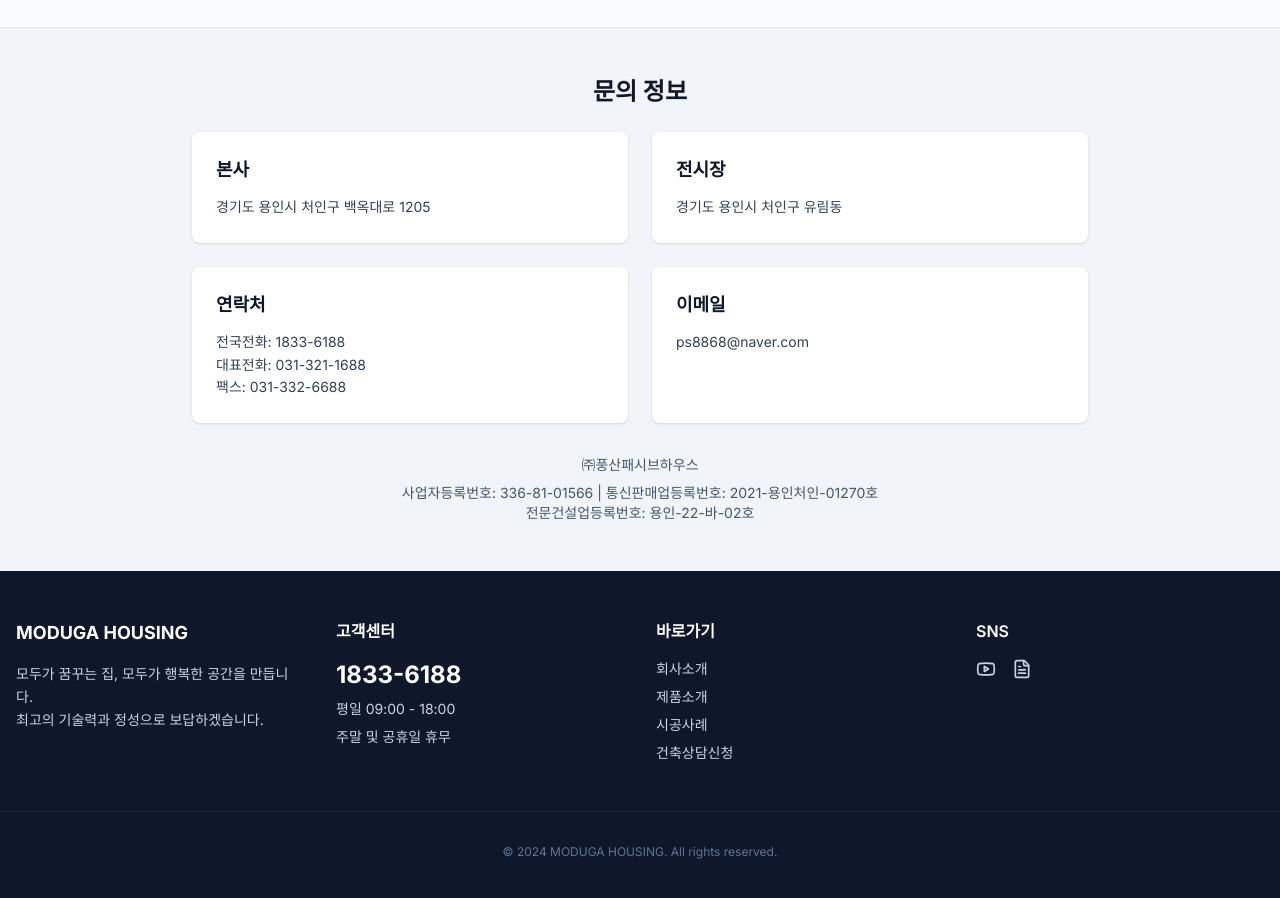
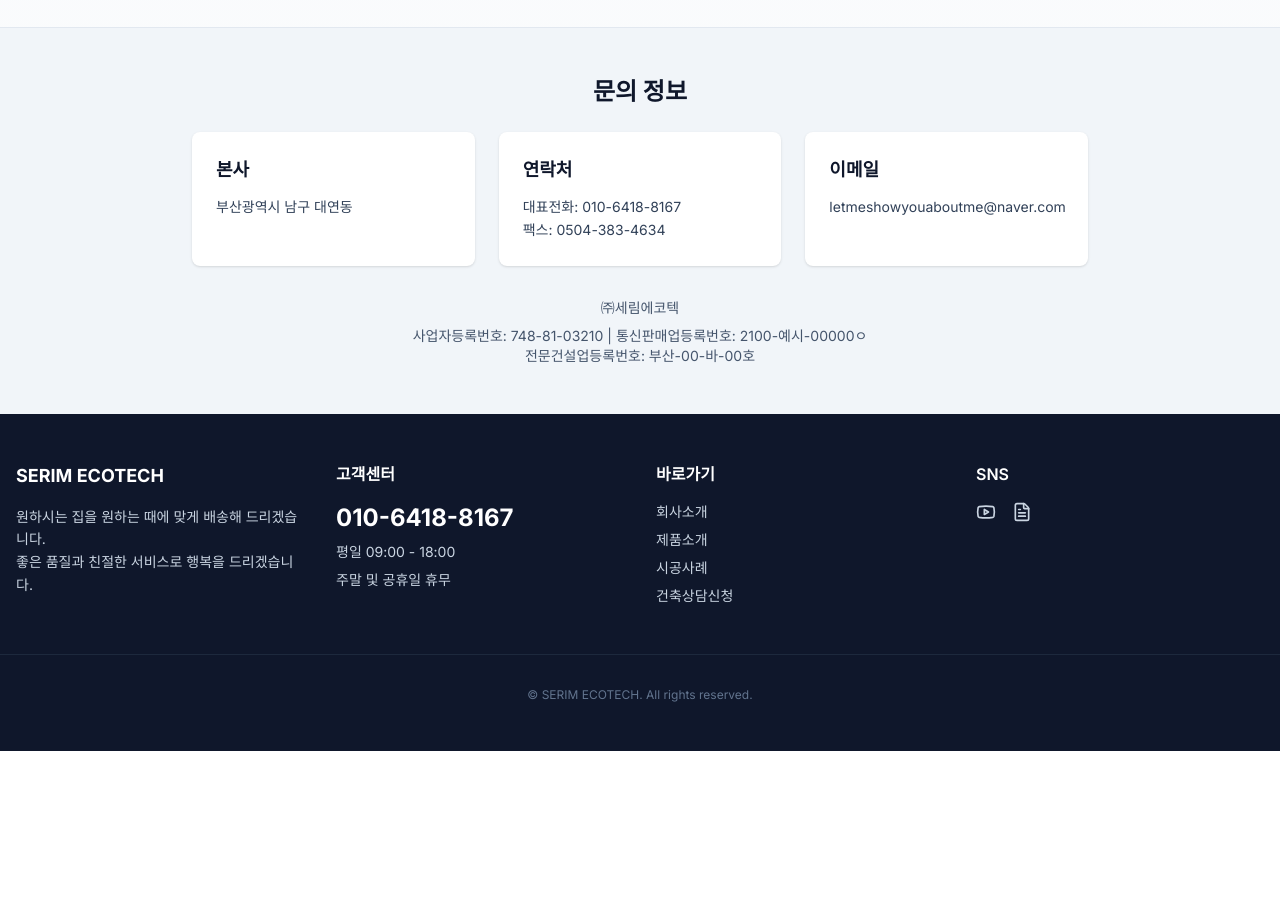
Before and after one commit to letmeshowyouaboutme/modulehouse, a Next.js app: page /consultation in a window 1280 px wide. Shown: the part 1340-2238 px from the top of the page. After the commit the page ends 2091 px from the top, so only its background shows below. Built offline with nearby package versions, Linux system fonts and the light colour scheme.

Commit message:
정보들 수정

```diff
--- a/src/app/consultation/page.tsx
+++ b/src/app/consultation/page.tsx
@@ -40,38 +40,31 @@
                         <h2 className="text-2xl font-bold text-slate-900 mb-6 text-center">
                             문의 정보
                         </h2>
-                        <div className="grid md:grid-cols-2 gap-6 text-slate-700">
+                        <div className="grid md:grid-cols-3 gap-6 text-slate-700">
                             <div className="bg-white p-6 rounded-lg shadow-sm">
                                 <h3 className="font-bold text-lg mb-3 text-slate-900">본사</h3>
                                 <p className="text-sm leading-relaxed">
-                                    경기도 용인시 처인구 백옥대로 1205
-                                </p>
-                            </div>
-                            <div className="bg-white p-6 rounded-lg shadow-sm">
-                                <h3 className="font-bold text-lg mb-3 text-slate-900">전시장</h3>
-                                <p className="text-sm leading-relaxed">
-                                    경기도 용인시 처인구 유림동
+                                    부산광역시 남구 대연동
                                 </p>
                             </div>
                             <div className="bg-white p-6 rounded-lg shadow-sm">
                                 <h3 className="font-bold text-lg mb-3 text-slate-900">연락처</h3>
                                 <p className="text-sm leading-relaxed">
-                                    전국전화: 1833-6188<br />
-                                    대표전화: 031-321-1688<br />
-                                    팩스: 031-332-6688
+                                    대표전화: 010-6418-8167<br />
+                                    팩스: 0504-383-4634
                                 </p>
                             </div>
                             <div className="bg-white p-6 rounded-lg shadow-sm">
                                 <h3 className="font-bold text-lg mb-3 text-slate-900">이메일</h3>
                                 <p className="text-sm leading-relaxed">
-                                    ps8868@naver.com
+                                    letmeshowyouaboutme@naver.com
                                 </p>
                             </div>
                         </div>
                         <div className="mt-8 text-center text-sm text-slate-600">
-                            <p className="mb-2">㈜풍산패시브하우스</p>
-                            <p>사업자등록번호: 336-81-01566 | 통신판매업등록번호: 2021-용인처인-01270호</p>
-                            <p>전문건설업등록번호: 용인-22-바-02호</p>
+                            <p className="mb-2">㈜세림에코텍</p>
+                            <p>사업자등록번호: 748-81-03210 | 통신판매업등록번호: 2100-예시-00000ㅇ</p>
+                            <p>전문건설업등록번호: 부산-00-바-00호</p>
                         </div>
                     </div>
                 </div>
--- a/src/app/layout.tsx
+++ b/src/app/layout.tsx
@@ -8,8 +8,8 @@
 const inter = Inter({ subsets: ["latin"] });
 
 export const metadata: Metadata = {
-  title: "모듈하우스 몰",
-  description: "체류형쉼터, 이동식주택, 목조주택, 모듈러패시브하우스 전문 시공",
+  title: "세림에코텍 모듈하우스 몰",
+  description: "체류형쉼터, 이동식주택, 목조주택, 모듈하우스 전반 전문 시공",
 };
 
 export default function RootLayout({
--- a/src/components/Footer.tsx
+++ b/src/components/Footer.tsx
@@ -7,17 +7,17 @@
         <footer className="bg-slate-900 text-slate-300 py-12">
             <div className="container mx-auto px-4 grid grid-cols-1 md:grid-cols-4 gap-8">
                 <div className="space-y-4">
-                    <h3 className="text-lg font-bold text-white">MODUGA HOUSING</h3>
+                    <h3 className="text-lg font-bold text-white">SERIM ECOTECH</h3>
                     <p className="text-sm leading-relaxed">
-                        모두가 꿈꾸는 집, 모두가 행복한 공간을 만듭니다.<br />
-                        최고의 기술력과 정성으로 보답하겠습니다.
+                        원하시는 집을 원하는 때에 맞게 배송해 드리겠습니다.<br />
+                        좋은 품질과 친절한 서비스로 행복을 드리겠습니다.
                     </p>
                 </div>
 
                 <div>
                     <h4 className="text-white font-semibold mb-4">고객센터</h4>
                     <ul className="space-y-2 text-sm">
-                        <li className="text-2xl font-bold text-white">1833-6188</li>
+                        <li className="text-2xl font-bold text-white">010-6418-8167</li>
                         <li>평일 09:00 - 18:00</li>
                         <li>주말 및 공휴일 휴무</li>
                     </ul>
@@ -42,7 +42,7 @@
                 </div>
             </div>
             <div className="container mx-auto px-4 mt-12 pt-8 border-t border-slate-800 text-center text-xs text-slate-500">
-                <p>© 2024 MODUGA HOUSING. All rights reserved.</p>
+                <p>© SERIM ECOTECH. All rights reserved.</p>
             </div>
         </footer>
     );
--- a/src/components/Header.tsx
+++ b/src/components/Header.tsx
@@ -7,7 +7,7 @@
       <div className="container mx-auto flex h-16 items-center justify-between px-4">
         <div className="flex items-center gap-2">
           <Link href="/" className="flex items-center space-x-2">
-            <span className="text-xl font-bold text-slate-900">MODUGA HOUSING</span>
+            <span className="text-xl font-bold text-slate-900">SERIM ECOTECH</span>
           </Link>
         </div>
 
@@ -22,7 +22,7 @@
         <div className="flex items-center gap-4">
           <div className="hidden md:flex items-center gap-2 text-slate-600">
             <Phone className="h-4 w-4" />
-            <span className="text-sm font-semibold">1833-6188</span>
+            <span className="text-sm font-semibold">010-6418-8167</span>
           </div>
           <button className="md:hidden p-2 text-slate-600">
             <Menu className="h-6 w-6" />
```
